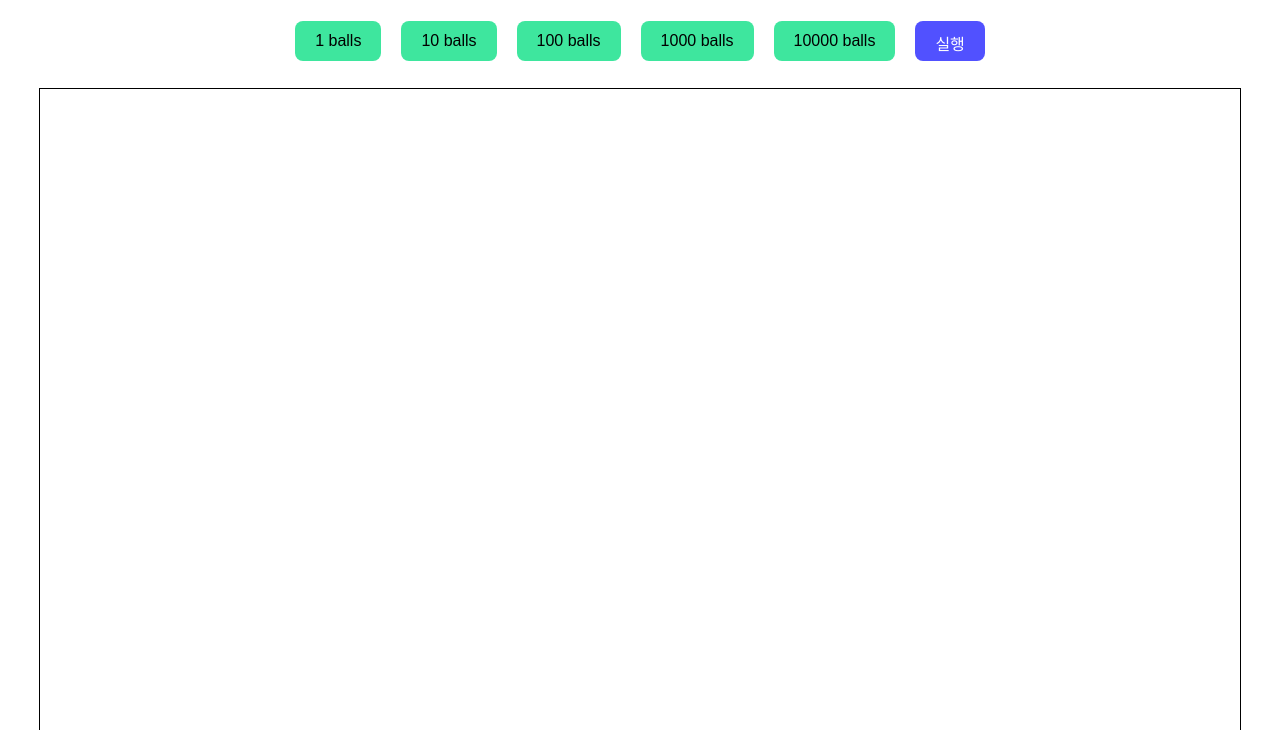
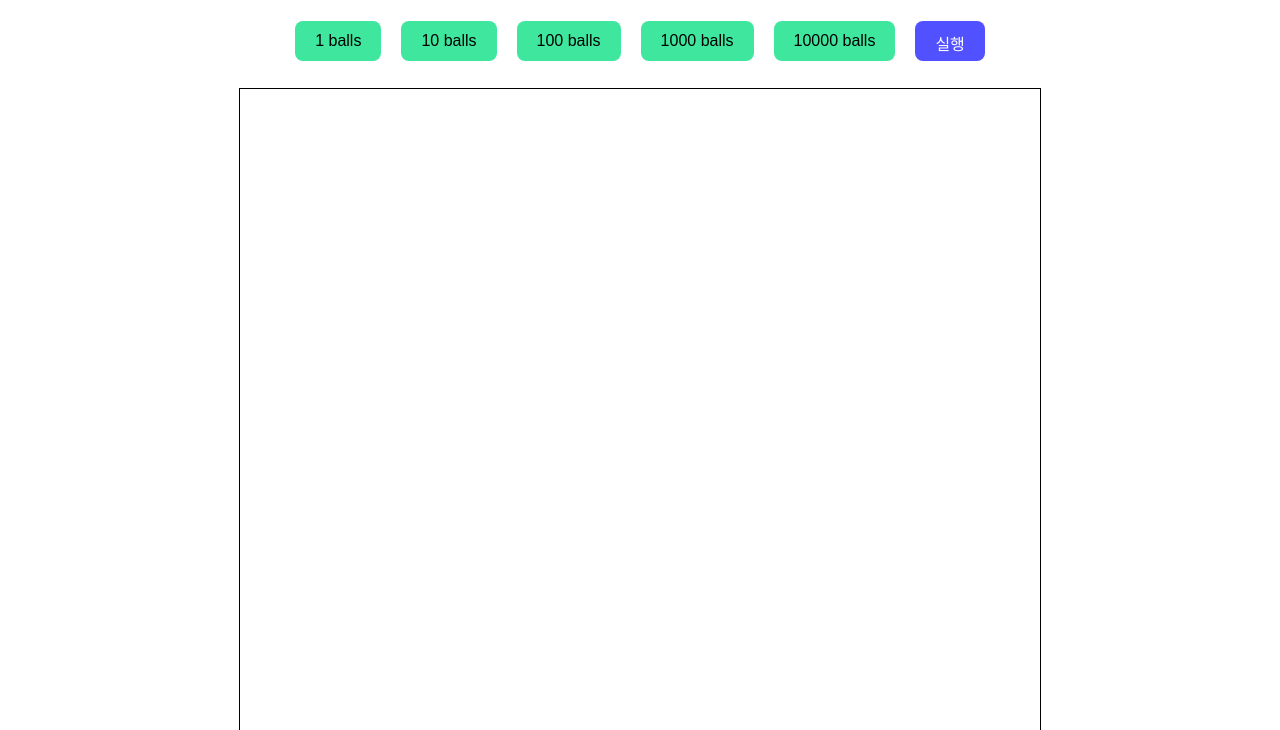
Before and after one commit to pukkok/Galton-board, a plain HTML site: page public/index.html in a window 1280 px wide. Shown: the part 70-800 px from the top of the page. Drawn offline with Linux system fonts and the light colour scheme.

Commit message:
캔버스 사이즈 변경

```diff
--- a/public/index.html
+++ b/public/index.html
@@ -9,7 +9,7 @@
 <body>
     <h1>정규분포표</h1>
     <div class="controls"></div>
-    <canvas id="distributionCanvas" width="1200" height="900"></canvas>
+    <canvas id="distributionCanvas" width="800" height="750"></canvas>
     <script type="module" src="../src/index.js"></script>
     </body>
 </html>
```
